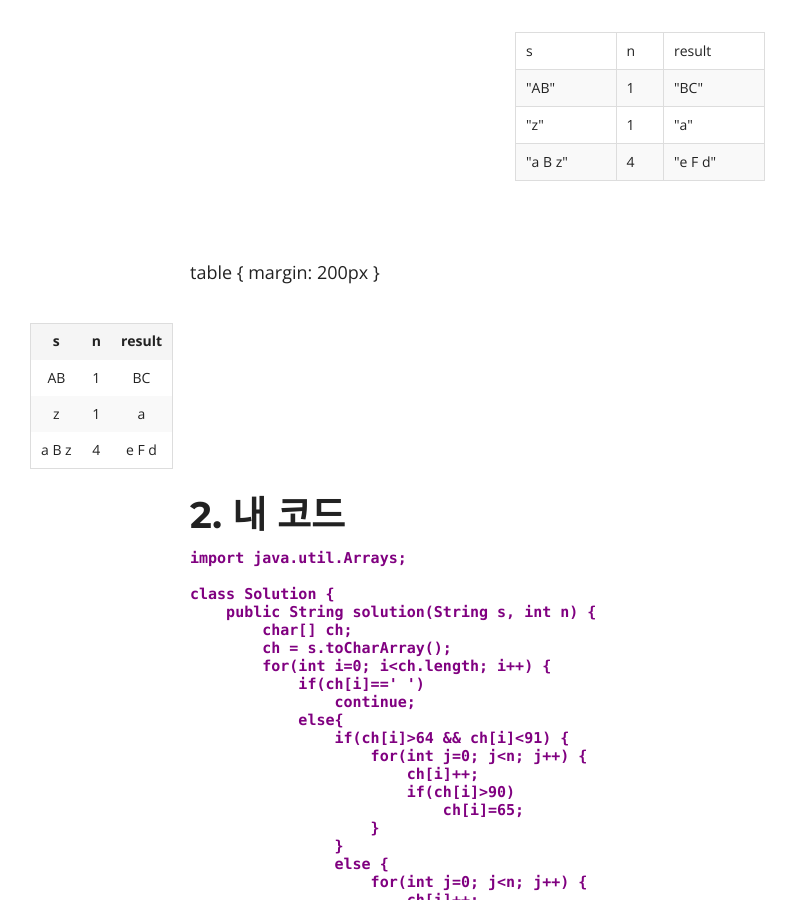
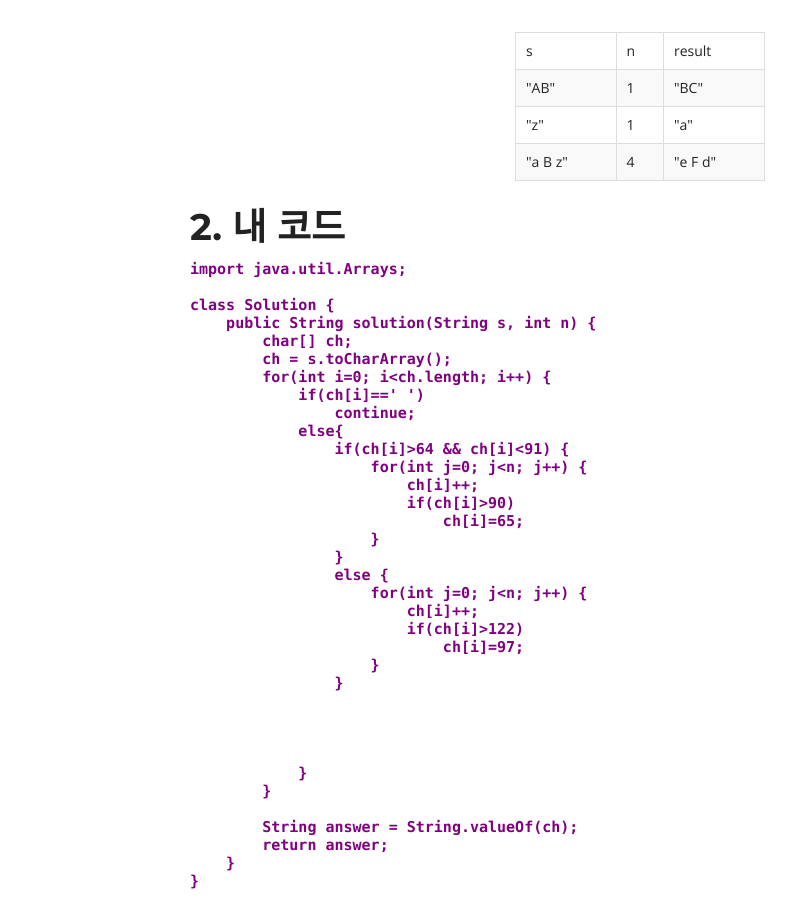
Before and after one commit to DoHyunChoi/dohyunchoi.github.io, a Jekyll site: the page built from _posts/2020-04-12- 시저암호.markdown, in a window 1280 px wide and 900 px high, scrolled down 918 px. Shown: the whole window, without its empty margins (0-798 px from the left). Built offline with Jekyll 4.4.1, drawn with Linux system fonts in a browser that asks for light colours; nearby versions of some CDN libraries; comment, search, counter and statistics services are not loaded.

Commit message:
Update 2020-04-12- 시저암호.markdown

```diff
--- a/_posts/2020-04-12- 시저암호.markdown
+++ b/_posts/2020-04-12- 시저암호.markdown
@@ -48,16 +48,6 @@ n은 1 이상, 25이하인 자연수입니다.
     </tr>
 
 </table>
-<br>
-table {
-margin: 200px
-}
-
-| s | n | result |
-|:--------:|:--------:|:--------:|
-| AB | 1 | BC |
-| z | 1 | a |
-| a B z | 4 | e F d |
 
 
 ## 2. 내 코드
```
